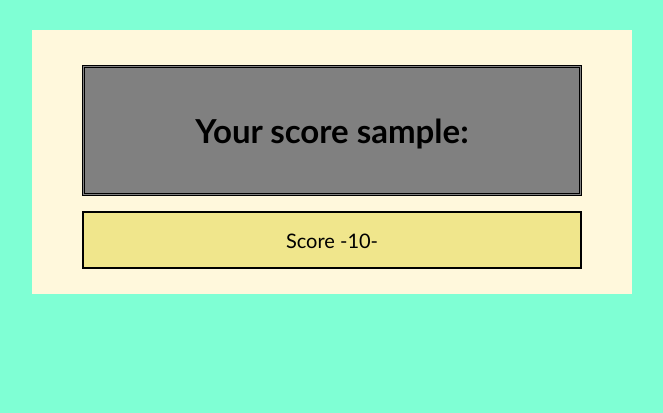
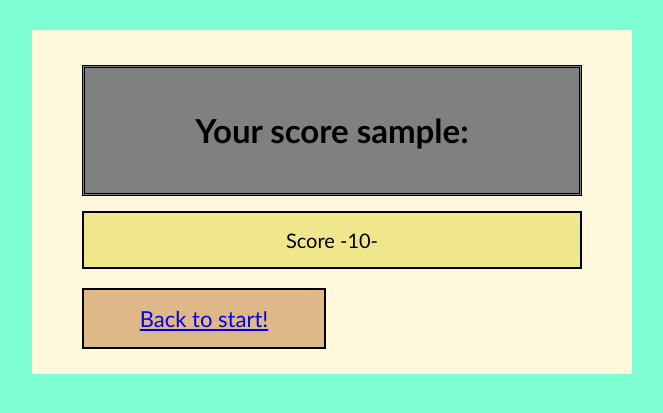
Before and after one commit to Vojtanooo/django_api_web, a Django app: template api_site/templates/finish_page.html in a window 1280 px wide. Shown: the top 413 px of the page, without its empty margins (308-971 px from the left). Run offline with Django 3.2, Linux system fonts and the light colour scheme; the template is opened without the code that fills it: most values are stand-ins (such as "Sample title", 1, 10 or a date in 2020).

Commit message:
add redirect to starting page

```diff
--- a/api_site/templates/finish_page.html
+++ b/api_site/templates/finish_page.html
@@ -15,6 +15,9 @@
         </div>
         <div class="finish_answer">
             Score -{{ score }}-
+        </div><br>
+        <div class="name">
+        <a href="{% url "starting-page" %}">Back to start!</a>
         </div>
     </div>
 </body>
```
